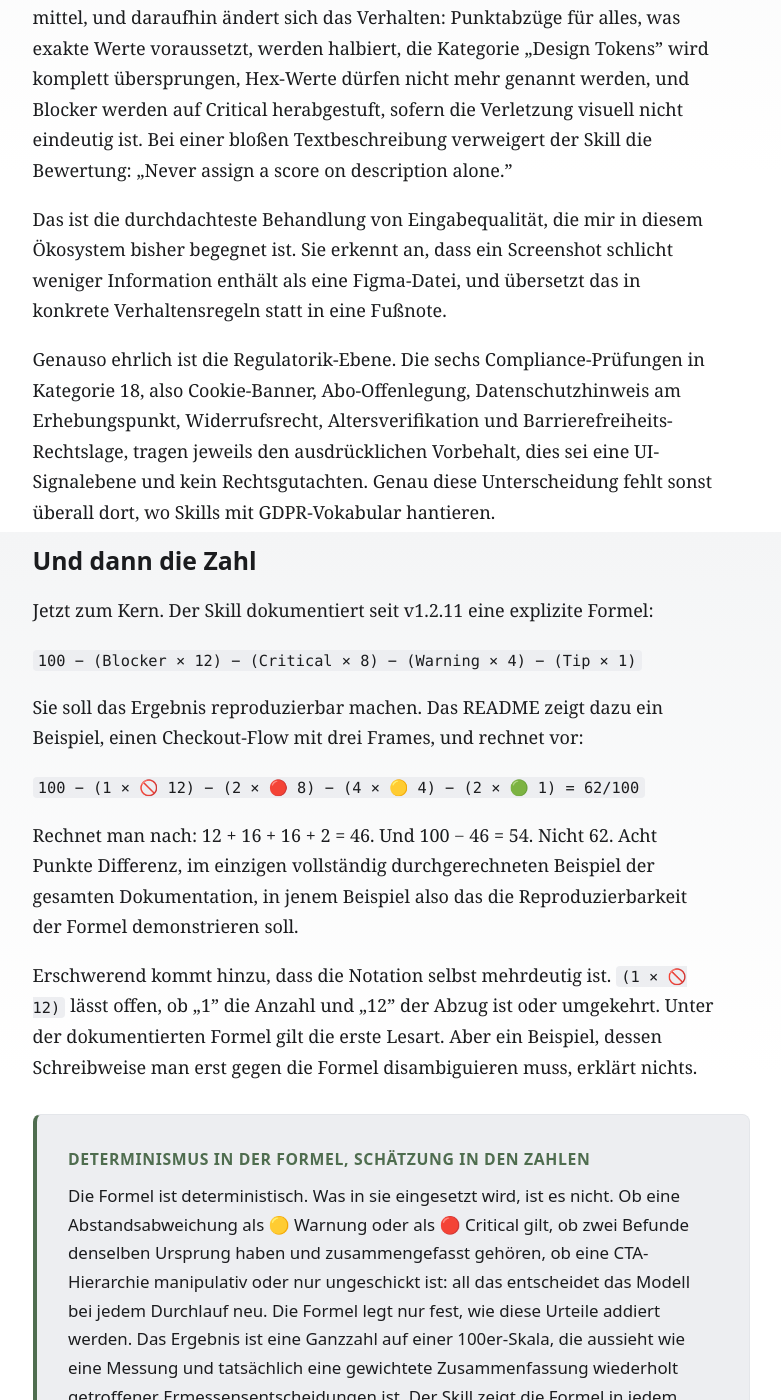
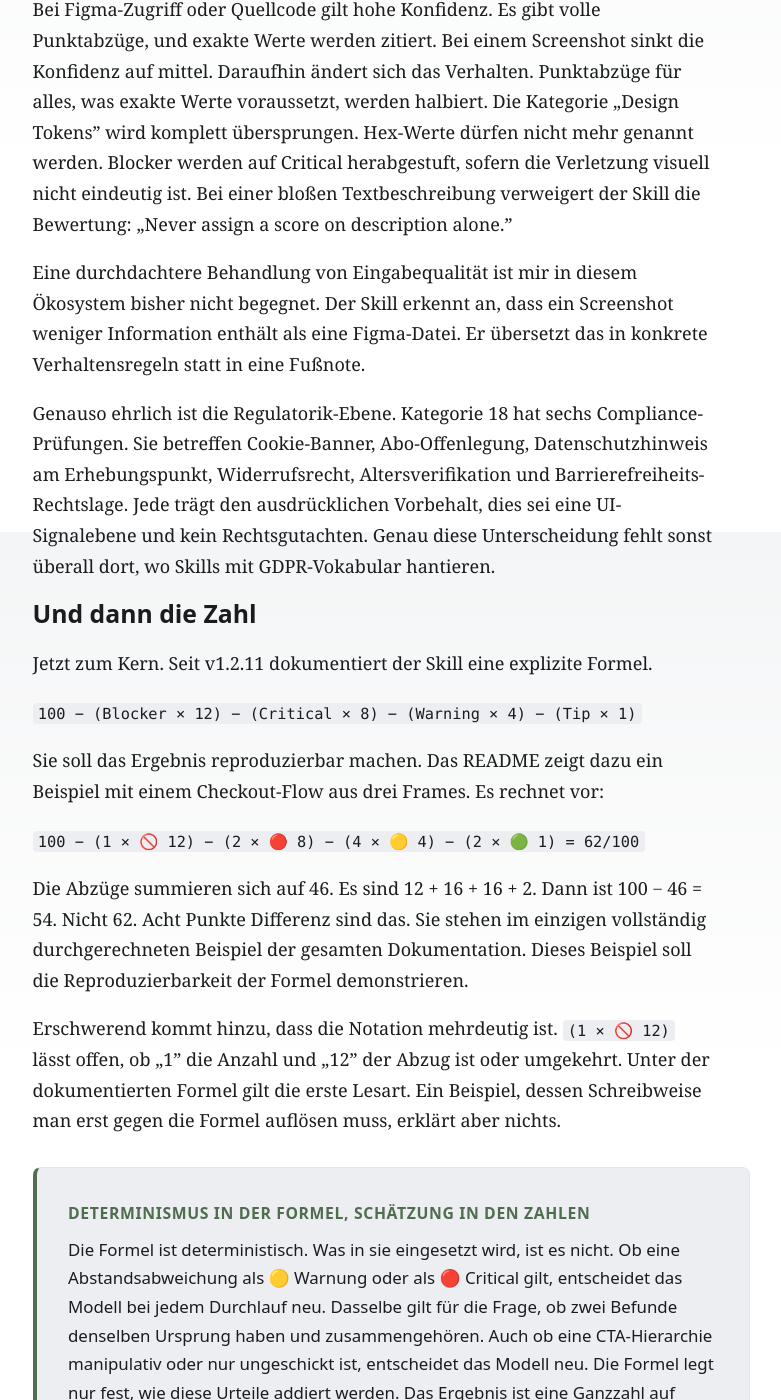
Before and after one commit to Kuchengnom/uxd-skill-audit, a Jekyll site: the page built from _posts/2026-07-27-claude-design-auditor-skill.md, in a window 1280 px wide and 1400 px high, scrolled down 3068 px. Shown: the whole window, without its empty margins (249-1030 px from the left). Built offline with Jekyll 4.4.1, drawn with Linux system fonts in a browser that asks for light colours; some of the changed text lies outside the part shown.

Commit message:
Restyle claude-design-auditor-skill in Sebastians Schreibstil (Register: Öffentlich)
Co-Authored-By: Claude Sonnet 5.5 <noreply@anthropic.com>
Claude-Session: https://claude.ai/code/session_01FoZpr2siHdHPcuJrMJHmD7

```diff
--- a/_posts/2026-07-27-claude-design-auditor-skill.md
+++ b/_posts/2026-07-27-claude-design-auditor-skill.md
@@ -10,13 +10,13 @@ last_audited: "27. Juli 2026"
 
 skill_scores:
   methodische_fundierung: 3
-  methodische_fundierung_note: "Die WCAG-Erfolgskriterien sind namentlich und korrekt zitiert (SC 1.4.3, 2.1.1, 1.1.1, 2.4.1) und die Nielsen-Heuristiken sauber abgegrenzt, doch die 22 Dark Patterns, die Verhaltensprinzipien und die gesamte Typografie- und Rasterebene kommen ohne Primärquelle aus."
+  methodische_fundierung_note: "Die WCAG-Erfolgskriterien sind namentlich und korrekt zitiert (SC 1.4.3, 2.1.1, 1.1.1, 2.4.1). Die Nielsen-Heuristiken sind sauber abgegrenzt. Die 22 Dark Patterns, die Verhaltensprinzipien und die gesamte Typografie- und Rasterebene kommen aber ohne Primärquelle aus."
   transparenz: 4
-  transparenz_note: "Der Skill koppelt Konfidenzstufen an das tatsächliche Prüfverhalten, verweigert bei reiner Textbeschreibung ausdrücklich jede Punktzahl und deklariert die Regulatorik-Prüfungen als UI-Signalebene statt als Rechtsgutachten — nur die Gesamtnote selbst tritt ohne Unsicherheitsangabe auf."
+  transparenz_note: "Der Skill koppelt Konfidenzstufen an das tatsächliche Prüfverhalten. Bei reiner Textbeschreibung verweigert er ausdrücklich jede Punktzahl. Die Regulatorik-Prüfungen deklariert er als UI-Signalebene und nicht als Rechtsgutachten. Nur die Gesamtnote selbst tritt ohne Unsicherheitsangabe auf."
   validierbarkeit: 2
-  validierbarkeit_note: "Es gibt weder Testfälle noch Referenzausgaben noch einen Vergleichskorpus; das einzige durchgerechnete Beispiel im README widerspricht der eigenen Punkteformel um acht Punkte."
+  validierbarkeit_note: "Es gibt weder Testfälle noch Referenzausgaben noch einen Vergleichskorpus. Das einzige durchgerechnete Beispiel im README widerspricht der eigenen Punkteformel um acht Punkte."
   wartbarkeit: 4
-  wartbarkeit_note: "MIT-Lizenz, 21 Releases, 84 Commits und ein detailliert geführtes Changelog bis Mai 2026 — getragen aber von einer einzelnen Person ohne erkennbare Nachfolgeplanung."
+  wartbarkeit_note: "MIT-Lizenz, 21 Releases, 84 Commits und ein detailliert geführtes Changelog bis Mai 2026. Getragen wird das Projekt aber von einer einzelnen Person ohne erkennbare Nachfolgeplanung."
 
 tags:
   - design-audit
@@ -29,79 +29,79 @@ tags:
   - skill-evaluation
 ---
 
-Die bisher evaluierten Skills dieser Reihe wollten Claude beim *Entwerfen* helfen. `claude-design-auditor-skill` von Ashutos1997 dreht die Richtung um: Er soll fertige Entwürfe *prüfen*. Eingabe kann eine Figma-Datei über MCP sein, HTML/CSS/React/Vue-Code, ein Screenshot, eine URL oder ein Wireframe. Heraus kommt ein Prüfbericht mit einer Gesamtnote von 100, drei Teilnoten für Accessibility, Ethics und Usability, und Befunden in vier Schweregraden.
+Die bisher evaluierten Skills dieser Reihe wollten Claude beim *Entwerfen* helfen. `claude-design-auditor-skill` von Ashutos1997 dreht die Richtung um. Er soll fertige Entwürfe *prüfen*. Eingabe kann eine Figma-Datei über MCP sein, HTML/CSS/React/Vue-Code, ein Screenshot, eine URL oder ein Wireframe. Heraus kommt ein Prüfbericht mit einer Gesamtnote von 100. Dazu gibt es drei Teilnoten für Accessibility, Ethics und Usability und Befunde in vier Schweregraden.
 
-Das ist ein interessanter Fall, weil Prüfen andere epistemische Ansprüche stellt als Entwerfen. Ein Entwurfsskill, der schlechte Vorschläge macht, produziert schlechte Entwürfe. Das sieht man. Ein Prüfskill, der falsch prüft, produziert eine Zahl, die aussieht wie ein Messergebnis. Und Zahlen werden geglaubt.
+Interessant ist der Fall, weil Prüfen andere epistemische Ansprüche stellt als Entwerfen. Ein Entwurfsskill mit schlechten Vorschlägen produziert schlechte Entwürfe. Das sieht man. Ein Prüfskill, der falsch prüft, produziert eine Zahl, die wie ein Messergebnis aussieht. Eine Angabe wie 62/100 wirkt auf zwei Stellen genau. Zahlen werden geglaubt.
 
 ## Was der Skill nachweislich richtig macht
 
-Beginnen wir mit dem, was in dieser Reihe selten vorkommt: überprüfbare Quellenarbeit.
+Beginnen wir mit dem, was in dieser Reihe selten vorkommt. Die Quellenarbeit ist überprüfbar.
 
-Die Blocker-Stufe des Skills ist an konkrete WCAG-Erfolgskriterien gebunden, und zwar an die richtigen. Kontrast unter 4,5:1 wird gegen SC 1.4.3 gemeldet, ein tastaturunerreichbares Element gegen SC 2.1.1, fehlender Alternativtext gegen SC 1.1.1, ein fehlender Sprunglink gegen SC 2.4.1. Das lässt sich Kriterium für Kriterium gegen die W3C-Empfehlung prüfen, und es stimmt. Wer die Reihe mitgelesen hat, weiß, wie ungewöhnlich das ist. Die Mehrzahl der bisher untersuchten Skills nennt „WCAG" als Etikett, ohne je eine SC-Nummer zu schreiben.
+An konkrete WCAG-Erfolgskriterien ist die Blocker-Stufe gebunden, und zwar an die richtigen. Kontrast unter 4,5:1 wird gegen SC 1.4.3 gemeldet. Ein tastaturunerreichbares Element geht gegen SC 2.1.1, fehlender Alternativtext gegen SC 1.1.1 und ein fehlender Sprunglink gegen SC 2.4.1. Das lässt sich Kriterium für Kriterium gegen die W3C-Empfehlung prüfen. Es stimmt. Wer die Reihe mitgelesen hat, weiß, wie ungewöhnlich das ist. Die Mehrzahl der bisher untersuchten Skills nennt „WCAG" als Etikett und schreibt nie eine SC-Nummer.
 
-Ähnlich sauber ist der Umgang mit den Nielsen-Heuristiken. Kategorie 19 behandelt nicht alle zehn, sondern erklärt in der Referenzdatei `heuristics.md` ausdrücklich, dass H4, H5, H8 und H9 ausgeschlossen sind, und begründet das damit, dass sie inhaltlich bereits in anderen Kategorien geprüft werden. Eine Skill-Datei, die von zehn Heuristiken sechs behandelt und das offen deklariert, ist methodisch ehrlicher als eine, die alle zehn behauptet und keine sauber portiert.
+Ähnlich sauber ist der Umgang mit den Nielsen-Heuristiken. Kategorie 19 behandelt nicht alle zehn. Die Referenzdatei `heuristics.md` erklärt ausdrücklich, dass H4, H5, H8 und H9 ausgeschlossen sind. Sie begründet das so, dass diese inhaltlich schon in anderen Kategorien geprüft werden. Ein Skill, der von zehn Heuristiken sechs behandelt und das offen deklariert, ist methodisch ehrlicher als einer, der alle zehn behauptet und keine sauber portiert.
 
 ## Konfidenz, die tatsächlich etwas verändert
 
-Der bemerkenswerteste Abschnitt trägt die Überschrift „Set Confidence Level — and act on it" und beginnt mit dem Satz, Konfidenz sei nicht bloß ein Etikett. Der Skill macht das ernst:
+Der bemerkenswerteste Abschnitt trägt die Überschrift „Set Confidence Level" samt Zusatz „and act on it". Er beginnt mit dem Satz, Konfidenz sei nicht bloß ein Etikett. Ernst gemeint ist das.
 
-Bei Figma-Zugriff oder Quellcode gilt hohe Konfidenz, volle Punktabzüge, exakte Werte werden zitiert. Bei einem Screenshot sinkt die Konfidenz auf mittel, und daraufhin ändert sich das Verhalten: Punktabzüge für alles, was exakte Werte voraussetzt, werden halbiert, die Kategorie „Design Tokens" wird komplett übersprungen, Hex-Werte dürfen nicht mehr genannt werden, und Blocker werden auf Critical herabgestuft, sofern die Verletzung visuell nicht eindeutig ist. Bei einer bloßen Textbeschreibung verweigert der Skill die Bewertung: „Never assign a score on description alone."
+Bei Figma-Zugriff oder Quellcode gilt hohe Konfidenz. Es gibt volle Punktabzüge, und exakte Werte werden zitiert. Bei einem Screenshot sinkt die Konfidenz auf mittel. Daraufhin ändert sich das Verhalten. Punktabzüge für alles, was exakte Werte voraussetzt, werden halbiert. Die Kategorie „Design Tokens" wird komplett übersprungen. Hex-Werte dürfen nicht mehr genannt werden. Blocker werden auf Critical herabgestuft, sofern die Verletzung visuell nicht eindeutig ist. Bei einer bloßen Textbeschreibung verweigert der Skill die Bewertung: „Never assign a score on description alone."
 
-Das ist die durchdachteste Behandlung von Eingabequalität, die mir in diesem Ökosystem bisher begegnet ist. Sie erkennt an, dass ein Screenshot schlicht weniger Information enthält als eine Figma-Datei, und übersetzt das in konkrete Verhaltensregeln statt in eine Fußnote.
+Eine durchdachtere Behandlung von Eingabequalität ist mir in diesem Ökosystem bisher nicht begegnet. Der Skill erkennt an, dass ein Screenshot weniger Information enthält als eine Figma-Datei. Er übersetzt das in konkrete Verhaltensregeln statt in eine Fußnote.
 
-Genauso ehrlich ist die Regulatorik-Ebene. Die sechs Compliance-Prüfungen in Kategorie 18, also Cookie-Banner, Abo-Offenlegung, Datenschutzhinweis am Erhebungspunkt, Widerrufsrecht, Altersverifikation und Barrierefreiheits-Rechtslage, tragen jeweils den ausdrücklichen Vorbehalt, dies sei eine UI-Signalebene und kein Rechtsgutachten. Genau diese Unterscheidung fehlt sonst überall dort, wo Skills mit GDPR-Vokabular hantieren.
+Genauso ehrlich ist die Regulatorik-Ebene. Kategorie 18 hat sechs Compliance-Prüfungen. Sie betreffen Cookie-Banner, Abo-Offenlegung, Datenschutzhinweis am Erhebungspunkt, Widerrufsrecht, Altersverifikation und Barrierefreiheits-Rechtslage. Jede trägt den ausdrücklichen Vorbehalt, dies sei eine UI-Signalebene und kein Rechtsgutachten. Genau diese Unterscheidung fehlt sonst überall dort, wo Skills mit GDPR-Vokabular hantieren.
 
 ## Und dann die Zahl
 
-Jetzt zum Kern. Der Skill dokumentiert seit v1.2.11 eine explizite Formel:
+Jetzt zum Kern. Seit v1.2.11 dokumentiert der Skill eine explizite Formel.
 
 `100 − (Blocker × 12) − (Critical × 8) − (Warning × 4) − (Tip × 1)`
 
-Sie soll das Ergebnis reproduzierbar machen. Das README zeigt dazu ein Beispiel, einen Checkout-Flow mit drei Frames, und rechnet vor:
+Sie soll das Ergebnis reproduzierbar machen. Das README zeigt dazu ein Beispiel mit einem Checkout-Flow aus drei Frames. Es rechnet vor:
 
 `100 − (1 × 🚫 12) − (2 × 🔴 8) − (4 × 🟡 4) − (2 × 🟢 1) = 62/100`
 
-Rechnet man nach: 12 + 16 + 16 + 2 = 46. Und 100 − 46 = 54. Nicht 62. Acht Punkte Differenz, im einzigen vollständig durchgerechneten Beispiel der gesamten Dokumentation, in jenem Beispiel also das die Reproduzierbarkeit der Formel demonstrieren soll.
+Die Abzüge summieren sich auf 46. Es sind 12 + 16 + 16 + 2. Dann ist 100 − 46 = 54. Nicht 62. Acht Punkte Differenz sind das. Sie stehen im einzigen vollständig durchgerechneten Beispiel der gesamten Dokumentation. Dieses Beispiel soll die Reproduzierbarkeit der Formel demonstrieren.
 
-Erschwerend kommt hinzu, dass die Notation selbst mehrdeutig ist. `(1 × 🚫 12)` lässt offen, ob „1" die Anzahl und „12" der Abzug ist oder umgekehrt. Unter der dokumentierten Formel gilt die erste Lesart. Aber ein Beispiel, dessen Schreibweise man erst gegen die Formel disambiguieren muss, erklärt nichts.
+Erschwerend kommt hinzu, dass die Notation mehrdeutig ist. `(1 × 🚫 12)` lässt offen, ob „1" die Anzahl und „12" der Abzug ist oder umgekehrt. Unter der dokumentierten Formel gilt die erste Lesart. Ein Beispiel, dessen Schreibweise man erst gegen die Formel auflösen muss, erklärt aber nichts.
 
 <div class="callout">
 <div class="callout__title">Determinismus in der Formel, Schätzung in den Zahlen</div>
-Die Formel ist deterministisch. Was in sie eingesetzt wird, ist es nicht. Ob eine Abstandsabweichung als 🟡 Warnung oder als 🔴 Critical gilt, ob zwei Befunde denselben Ursprung haben und zusammengefasst gehören, ob eine CTA-Hierarchie manipulativ oder nur ungeschickt ist: all das entscheidet das Modell bei jedem Durchlauf neu. Die Formel legt nur fest, wie diese Urteile addiert werden. Das Ergebnis ist eine Ganzzahl auf einer 100er-Skala, die aussieht wie eine Messung und tatsächlich eine gewichtete Zusammenfassung wiederholt getroffener Ermessensentscheidungen ist. Der Skill zeigt die Formel in jedem Bericht. Das schafft Nachvollziehbarkeit der Addition, nicht der Summanden. Zwei Läufe über dieselbe Datei können 54 und 71 ergeben, und beide Berichte werden ihre Rechnung sauber ausweisen. Genau hier verschiebt sich das Versprechen: Nicht die Note ist das Problem, sondern die zwei Stellen Sicherheit, die sie suggeriert.
+Die Formel ist deterministisch. Was in sie eingesetzt wird, ist es nicht. Ob eine Abstandsabweichung als 🟡 Warnung oder als 🔴 Critical gilt, entscheidet das Modell bei jedem Durchlauf neu. Dasselbe gilt für die Frage, ob zwei Befunde denselben Ursprung haben und zusammengehören. Auch ob eine CTA-Hierarchie manipulativ oder nur ungeschickt ist, entscheidet das Modell neu. Die Formel legt nur fest, wie diese Urteile addiert werden. Das Ergebnis ist eine Ganzzahl auf einer 100er-Skala. Sie sieht aus wie eine Messung. Tatsächlich ist sie eine gewichtete Zusammenfassung wiederholt getroffener Ermessensentscheidungen. In jedem Bericht steht die Formel. Nachvollziehbar wird so die Addition und nicht der Summand. Zwei Läufe über dieselbe Datei können 54 und 71 ergeben. Beide Berichte weisen ihre Rechnung sauber aus. Hier verschiebt sich das Versprechen. Nicht die Note ist das Problem, sondern die zwei Stellen Sicherheit, die sie suggeriert.
 </div>
 
-Verschärft wird das dadurch, dass drei verschiedene Skalen nebeneinander laufen. Die Gesamtnote arbeitet mit −12/−8/−4/−1, der Ethics Score mit −15/−7/0. Das Changelog v1.2.12 vermerkt, es sei ein Hinweis ergänzt worden, dass die Ethics-Formel „distinct from standard formula" sei. Der Vorbehalt ist da. Aber zwei Zahlen mit derselben Optik, derselben Skala und unterschiedlicher Berechnungsgrundlage stehen im Bericht nebeneinander und laden zum Vergleich ein.
+Verschärft wird das durch drei verschiedene Skalen, die nebeneinander laufen. Die Gesamtnote arbeitet mit −12/−8/−4/−1. Beim Ethics Score gilt −15/−7/0. Das Changelog v1.2.12 vermerkt einen ergänzten Hinweis, dass die Ethics-Formel „distinct from standard formula" sei. Der Vorbehalt ist da. Trotzdem stehen zwei Zahlen mit derselben Optik und derselben Skala im Bericht nebeneinander. Ihre Berechnungsgrundlage ist verschieden. Sie laden zum Vergleich ein.
 
 ## Was das Changelog über die Substanz verrät
 
-Das Changelog ist ungewöhnlich detailliert geführt, und gerade deshalb aufschlussreich.
+Das Changelog ist ungewöhnlich detailliert geführt. Gerade deshalb ist es aufschlussreich.
 
-Version v1.2.11 listet unter „Bug fixes": *category count „17" → „19" throughout* und *Cat 18/19 numbering corrected*. Das heißt: Der Skill hat in einer veröffentlichten Version an mehreren Stellen eine falsche Anzahl eigener Kategorien angegeben und Kategorien vertauscht. Die Zählung der Dark Patterns wandert parallel dazu: v1.2.4 spricht von 20 Mustern in 5 Gruppen, v1.2.12 korrigiert auf 22, der aktuelle README-Text nennt sechs Gruppen und formuliert „and 17 more" nach acht aufgezählten Beispielen, was 25 ergäbe. Für einen Skill, dessen Kernversprechen Systematik ist, ist die eigene Systematik erstaunlich beweglich.
+Version v1.2.11 listet unter „Bug fixes" *category count „17" → „19" throughout* und *Cat 18/19 numbering corrected*. Der Skill hat in einer veröffentlichten Version an mehreren Stellen eine falsche Anzahl eigener Kategorien angegeben. Dazu hat er Kategorien vertauscht. Parallel wandert die Zählung der Dark Patterns. Version v1.2.4 spricht von 20 Mustern in 5 Gruppen. Version v1.2.12 korrigiert auf 22. Der aktuelle README-Text nennt sechs Gruppen und formuliert „and 17 more" nach acht aufgezählten Beispielen. Zusammen wären das 25. Für einen Skill, dessen Kernversprechen Systematik ist, ist die eigene Systematik erstaunlich beweglich.
 
-Der zweite aufschlussreiche Eintrag steht in v1.2.7. Nach Berichten, dass Drittanbieter-Agenten statt des Berichts eine freie UX-Kritik ausgaben, wurden zwei Hinweise eingefügt: `⚠️ OUTPUT FORMAT IS MANDATORY — DO NOT DEVIATE` und `⚠️ MANDATORY — ALL AGENTS — NO EXCEPTIONS`. Das ist eine ehrliche Reaktion auf ein reales Problem, aber es ist eine Prompt-Reaktion auf ein strukturelles Problem. Ein Format, das nur durch Großbuchstaben gehalten wird, ist kein erzwungenes Format. Für den Unterricht ist das ein gutes Anschauungsstück: Wo ein Skill anfängt zu schreien, liegt meist die Stelle, an der ihm die Durchsetzungsmittel fehlen.
+Ein zweiter aufschlussreicher Eintrag steht in v1.2.7. Drittanbieter-Agenten gaben statt des Berichts eine freie UX-Kritik aus. Daraufhin wurden zwei Hinweise eingefügt, nämlich `⚠️ OUTPUT FORMAT IS MANDATORY — DO NOT DEVIATE` und `⚠️ MANDATORY — ALL AGENTS — NO EXCEPTIONS`. Das ist eine ehrliche Reaktion auf ein reales Problem. Es bleibt eine Prompt-Reaktion auf ein strukturelles Problem. Ein Format, das nur durch Großbuchstaben gehalten wird, ist kein erzwungenes Format. Für den Unterricht ist das ein gutes Anschauungsstück. Wo ein Skill anfängt zu schreien, fehlen ihm meist die Durchsetzungsmittel.
 
 ## Was fehlt: jede Form von Prüfung des Prüfers
 
-Der Skill misst andere. Ihn selbst misst nichts.
+Andere misst der Skill. Ihn selbst misst nichts.
 
-Es gibt keine Testfälle. Es gibt keine Referenzausgaben, gegen die man einen Lauf halten könnte. Es gibt keinen Korpus mit bekannten Fehlern, an dem sich Trefferquote und Fehlalarmrate bestimmen ließen. Es gibt keinen Vergleich mit einem menschlichen Audit derselben Oberfläche. Es gibt kein ausführbares Skript, anders als etwa bei `plugin87/ux-ui-agent-skills`, wo Kontrastwerte tatsächlich berechnet und in CI erzwungen werden. Hier bleibt jede Prüfung eine Modellaussage über einen Prompt.
+Es gibt keine Testfälle. Es gibt keine Referenzausgaben, gegen die man einen Lauf halten könnte. Es gibt keinen Korpus mit bekannten Fehlern, an dem sich Trefferquote und Fehlalarmrate bestimmen ließen. Es gibt keinen Vergleich mit einem menschlichen Audit derselben Oberfläche. Ein ausführbares Skript fehlt ebenfalls. Bei `plugin87/ux-ui-agent-skills` werden Kontrastwerte tatsächlich berechnet und in CI erzwungen. Hier bleibt jede Prüfung eine Modellaussage über einen Prompt.
 
 Das einzige Belegstück ist das Beispiel im README. Und das rechnet sich selbst falsch.
 
-Damit steht die Frage im Raum, die jeder Prüfskill beantworten müsste und dieser nicht beantwortet: Wie oft meldet er einen Kontrastverstoß, der keiner ist? Wie oft übersieht er einen? Ohne diese Zahlen ist die Gesamtnote von 100 eine Angabe ohne Bezugsgröße.
+Damit steht die Frage im Raum, die jeder Prüfskill beantworten müsste. Dieser beantwortet sie nicht. Wie oft meldet er einen Kontrastverstoß, der keiner ist? Wie oft übersieht er einen? Ohne diese Zahlen ist die Gesamtnote von 100 eine Angabe ohne Bezugsgröße.
 
 ## Bewertung und Empfehlung für den Unterricht
 
-Das Urteil lautet **vorsicht** — wegen der Validierbarkeit, nicht wegen der Substanz. Inhaltlich gehört dieser Skill zum oberen Drittel des Ökosystems: korrekte SC-Nummern, sauber abgegrenzte Heuristiken, verhaltenswirksame Konfidenzstufen, ein ehrlicher Rechtsvorbehalt, MIT-Lizenz, 21 Releases mit gepflegtem Changelog bis Mai 2026. Was fehlt, ist jeder Nachweis, dass das Ergebnis stimmt.
+Das Urteil lautet **vorsicht**. Grund ist die Validierbarkeit und nicht die Substanz. Inhaltlich gehört dieser Skill zum oberen Drittel des Ökosystems. Er hat korrekte SC-Nummern, sauber abgegrenzte Heuristiken und verhaltenswirksame Konfidenzstufen. Der Rechtsvorbehalt ist ehrlich. Dazu kommen MIT-Lizenz und 21 Releases mit gepflegtem Changelog bis Mai 2026. Es fehlt jeder Nachweis, dass das Ergebnis stimmt.
 
 Für den Unterricht schlage ich eine zweiteilige Übung vor.
 
-**Teil 1 — Reproduzierbarkeit prüfen.** Studierende lassen denselben Entwurf dreimal in getrennten Sitzungen auditieren und protokollieren die drei Gesamtnoten sowie die Zahl der Befunde je Schweregrad. Die Streuung ist das eigentliche Lernergebnis. Anschließend rechnen sie das README-Beispiel selbst nach und finden die Acht-Punkte-Lücke.
+**Teil 1: Reproduzierbarkeit prüfen.** Studierende lassen denselben Entwurf dreimal in getrennten Sitzungen auditieren. Sie protokollieren die drei Gesamtnoten und die Zahl der Befunde je Schweregrad. Die Streuung ist das eigentliche Lernergebnis. Anschließend rechnen sie das README-Beispiel selbst nach und finden die Acht-Punkte-Lücke.
 
-**Teil 2 — Trennschärfe prüfen.** Die Klasse teilt die Befunde eines Berichts in zwei Stapel: mechanisch entscheidbare wie Kontrastverhältnis, fehlendes `<label>` oder Abstand außerhalb des 8er-Rasters und interpretationsbedürftige wie Manipulationsvorwurf, Tonalität der Microcopy und Hierarchie der Handlungsaufforderung. Der erste Stapel lässt sich extern verifizieren, etwa mit einem Kontrastrechner. Der zweite nicht. Beide gehen mit demselben Gewicht in dieselbe Zahl ein, und das ist der Punkt, an dem die Diskussion beginnen sollte.
+**Teil 2: Trennschärfe prüfen.** Die Klasse teilt die Befunde eines Berichts in zwei Stapel. Stapel eins enthält mechanisch Entscheidbares wie Kontrastverhältnis, fehlendes `<label>` oder Abstand außerhalb des 8er-Rasters. Stapel zwei enthält Interpretationsbedürftiges wie Manipulationsvorwurf, Tonalität der Microcopy und Hierarchie der Handlungsaufforderung. Der erste Stapel lässt sich extern verifizieren, etwa mit einem Kontrastrechner. Der zweite nicht. Beide gehen mit demselben Gewicht in dieselbe Zahl ein. Dort sollte die Diskussion beginnen.
 
-Als Werkzeug ist der Design Auditor brauchbar: Wer ihn als strukturierte Checkliste verwendet, die Aufmerksamkeit auf Bereiche lenkt, die man sonst überspringt, bekommt echten Wert. Als Qualitätsnachweis taugt er nicht. Man schreibt „62/100" nicht in eine Abgabe, ohne die zugrunde liegenden Befunde einzeln geprüft zu haben.
+Als Werkzeug ist der Design Auditor brauchbar. Wer ihn als strukturierte Checkliste verwendet, bekommt echten Wert. Sie lenkt die Aufmerksamkeit auf Bereiche, die man sonst überspringt. Als Qualitätsnachweis taugt er nicht. Man schreibt „62/100" nicht in eine Abgabe, ohne die zugrunde liegenden Befunde einzeln geprüft zu haben.
 
 ---
 
-*Geprüft am 27. Juli 2026 gegen den Stand v1.2.13, dessen Release vom 17. Mai 2026 datiert, 57 Stars, 12 Forks, 84 Commits, MIT-Lizenz. Die Referenzdateien im Verzeichnis `references/`, darunter `ethics.md` und `heuristics.md`, waren zum Prüfzeitpunkt nicht direkt abrufbar; Aussagen dazu stützen sich auf README und Changelog des Repositorys sowie auf die Haupt-`SKILL.md`.*
+*Geprüft am 27. Juli 2026 gegen den Stand v1.2.13, dessen Release vom 17. Mai 2026 datiert, 57 Stars, 12 Forks, 84 Commits, MIT-Lizenz. Die Referenzdateien im Verzeichnis `references/`, darunter `ethics.md` und `heuristics.md`, waren zum Prüfzeitpunkt nicht direkt abrufbar. Aussagen dazu stützen sich auf README und Changelog des Repositorys sowie auf die Haupt-`SKILL.md`.*
```
